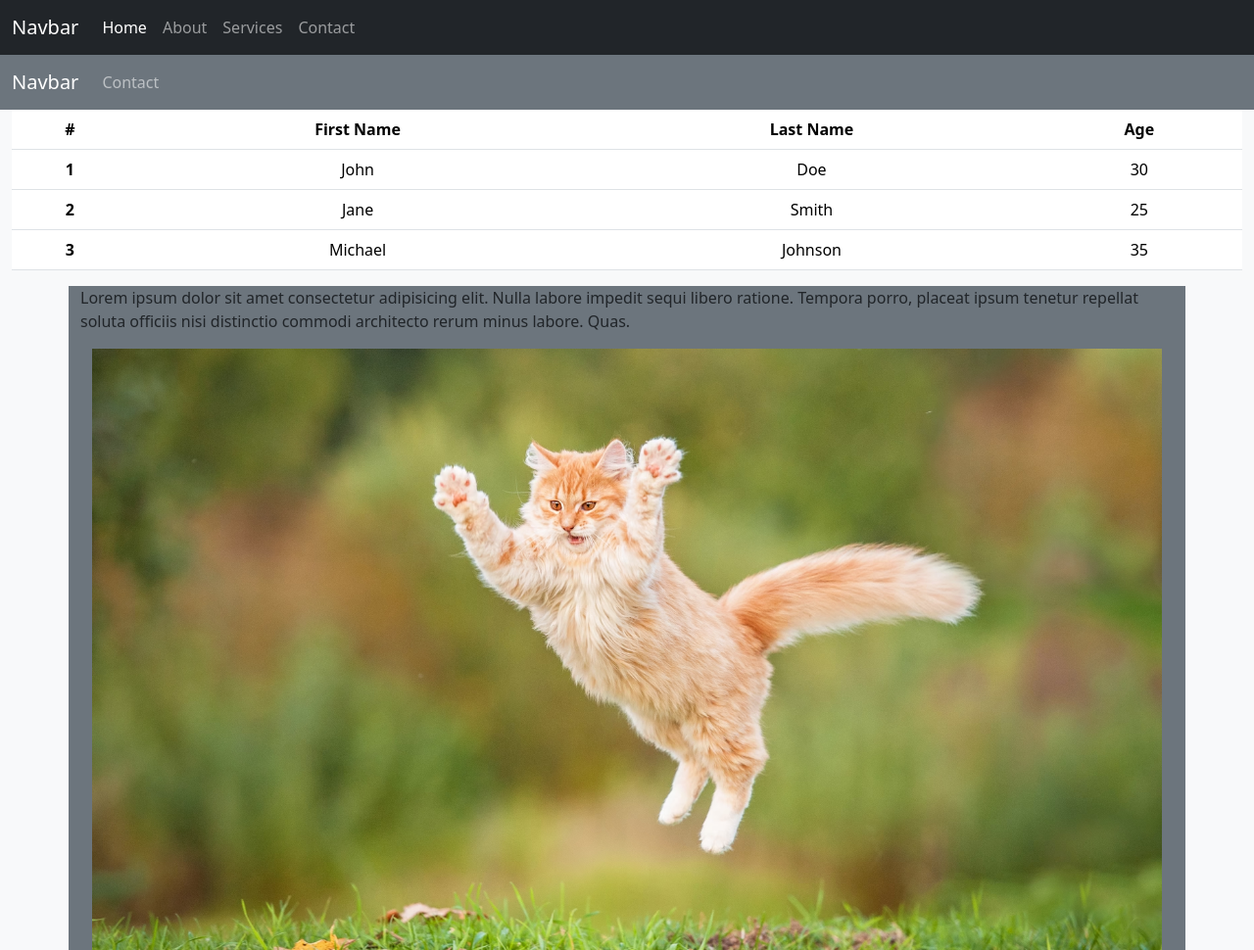
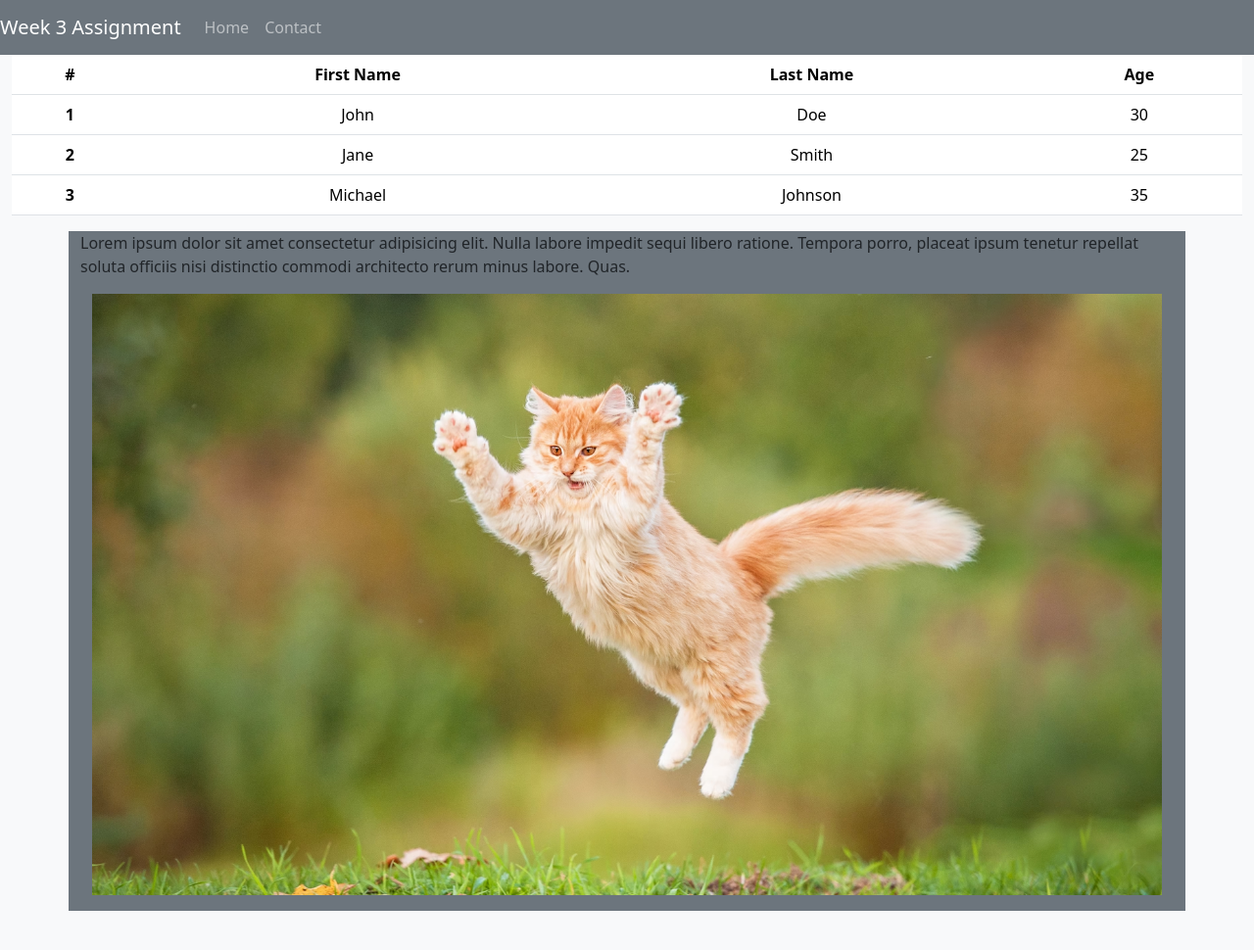
Before and after one commit to ChaseRannals/Week-3-Assignment, a website: page index.html in a window 1280 px wide. Shown: the top 970 px of the page at 98% size. After the commit the page ends 946 px from the top, so only its background shows below. Drawn offline with nearby package versions, Linux system fonts and the light colour scheme.

Commit message:
changed a few things with navbar

```diff
--- a/index.html
+++ b/index.html
@@ -5,50 +5,29 @@
         <meta name="viewport" content="width=device-width, initial-scale=1.0">
         <title>Week 3 Assignment</title>
         <link href="https://cdn.jsdelivr.net/npm/bootstrap@5.3.0-alpha1/dist/css/bootstrap.min.css" rel="stylesheet">
+
     </head>
 
     <body class="bg-light">
 
         <!--navbar-->
-        <nav class="navbar navbar-expand-lg navbar-dark bg-dark">
-            <div class="container-fluid">
-              <a class="navbar-brand" href="#">Navbar</a>
-              <button class="navbar-toggler" type="button" data-bs-toggle="collapse" data-bs-target="#navbarNav" aria-controls="navbarNav" aria-expanded="false" aria-label="Toggle navigation">
+        <nav class="navbar navbar-expand-sm navbar-dark bg-secondary">
+            <a class="navbar-brand" href="index.html">Week 3 Assignment</a>
+            <button class="navbar-toggler" type="button" data-toggle="collapse" data-target="#navbarNavDropdown" aria-controle="navbarNavDropdown" aria-expanded="false" aria-label="Toggle navigation">
              <span class="navbar-toggler-icon"></span>
             </button>
-              <div class="collapse navbar-collapse" id="navbarNav">
+            <div class="collapse navbar-collapse" id="navbarNavDropdown">
                 <ul class="navbar-nav">
                     <li class="nav-item">
-                    <a class="nav-link active" aria-current="page" href="#">Home</a>
+                        <a class="nav-link" href="index.html">Home</a>
                     </li>
-                  <li class="nav-item">
-                    <a class="nav-link" href="#">About</a>
-                  </li>
-                  <li class="nav-item">
-                    <a class="nav-link" href="#">Services</a>
-                  </li>
-                  <li class="nav-item">
-                    <a class="nav-link" href="#">Contact</a>
-                  </li>
-                </ul>
-              </div>
-            </div>
-          </nav>
-        <nav class="navbar navbar-expand-sm navbar-dark bg-secondary">
-            <div class="container-fluid">
-            <a class="navbar-brand" href="#">Navbar</a>
-            <button class="navbar-toggler" data-toggle="collapse" data-target="#navbarNav" aria-controls="navbarNav" aria-expanded="false" aria-label="Toggle navigation">
-                <span class="navbar-toggler-icon"></span>
-            </button>
-            <div class="collapse navbar-collapse" id="navbarNav">
-                <ul class="navbar-nav">
-                <li class="nav-item">
+                    <li class="nav-item active">
                         <a class="nav-link" href="contact.html">Contact</a>
                     </li>
                 </ul>
             </div>
-            </div>
         </nav>
+
         <!--end navbar-->
         <!--table-->
         <div class="container-fluid col-md">
```
Also changed, not shown: contact.html (+6 -5 lines). Lines whose indentation alone changed are shown as unchanged.
